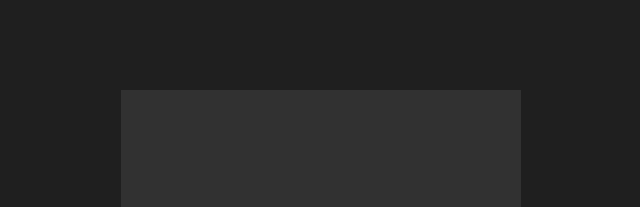
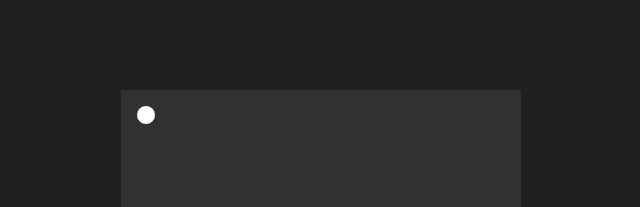
Before and after one commit to achonn/Calculator, a plain HTML site: page index.html in a window 1280 px wide. Shown: the top 207 px of the page, 319-959 px from the left. Drawn offline with Linux system fonts and the light colour scheme.

Commit message:
Inital Commit of Toggle Button

```diff
--- a/index.html
+++ b/index.html
@@ -15,6 +15,7 @@
     <body>
         <div class="container">
             <div class="output">
+                <button class="toggle"></button>
                 <div data-previous-operand class="previous-operand"></div>
                 <div data-current-operand class="current-operand"></div>
             </div>
--- a/script.js
+++ b/script.js
@@ -5,6 +5,7 @@ const deleteButton = document.querySelector('[data-delete]');
 const allClearButton = document.querySelector('[data-all-clear]');
 const previousOperandTextElement = document.querySelector('[data-previous-operand]');
 const currentOperandTextElement = document.querySelector('[data-current-operand]');
+const toggleButton = document.querySelector('.toggle');
 
 // Last bug: When we press equal, do the same operand again
 let currentOperand = '';
--- a/style.css
+++ b/style.css
@@ -59,6 +59,7 @@ font: inherit;
 
 
 .output {
+    position: relative;
     grid-column: 1 / -1;
     background: rgb(49, 49, 49);
     display: flex;
@@ -68,6 +69,17 @@ font: inherit;
     padding: 10px;
     word-wrap: break-word;
     word-break: break-all;
+}
+
+
+.output button {
+    width: 20px;
+    height: 20px;
+    background-color: white;
+    border-radius: 50%;
+    position: absolute;
+    top: 15px;
+    left: 15px;
 }
 
 
```
